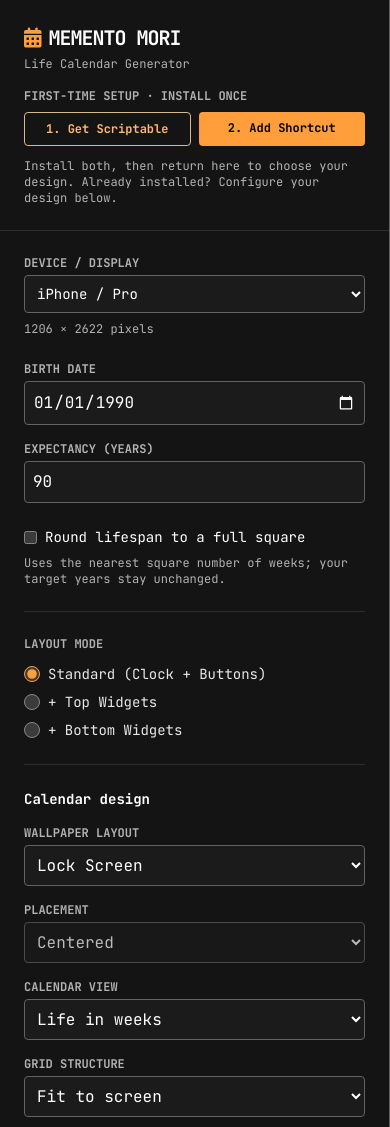
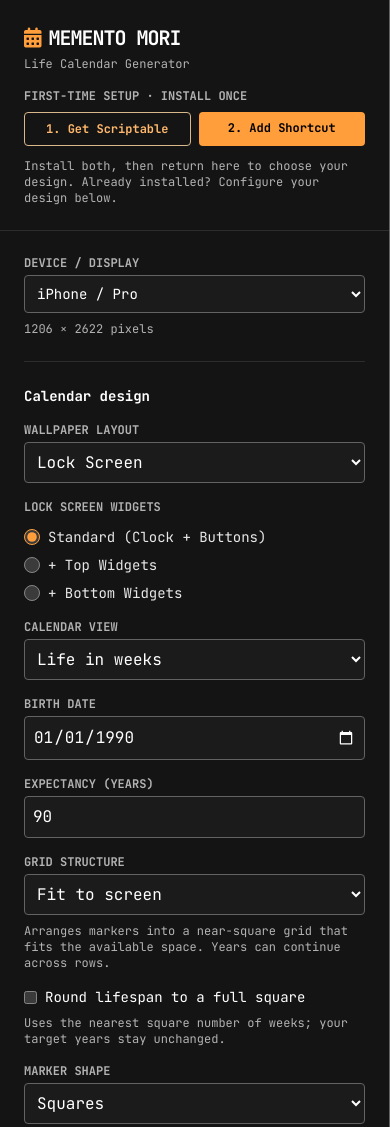
Before and after one commit to jes-bz/life-cal, a plain HTML site: page index.html in a window 390 px wide. Shown: the top 1127 px of the page. Drawn offline with nearby package versions, Linux system fonts and the light colour scheme.

Commit message:
Show configurator options only in their applicable context

```diff
--- a/index.html
+++ b/index.html
@@ -104,29 +104,14 @@
                     <p id="device-note" class="mt-2 text-xs text-gray-500 hidden">Duo uses a fixed left-shifted grid, centered beside the permanent right-side controls.</p>
                 </div>
 
-                <!-- Date & Age -->
-                <div class="space-y-4">
-                    <div>
-                        <label class="block text-xs font-bold uppercase text-gray-400 mb-1">Birth Date</label>
-                        <input type="date" id="dob"
-                            class="appearance-none block w-full bg-gray-50 border border-gray-200 rounded p-2 text-base focus:outline-none focus:border-indigo-500 transition-colors">
-                    </div>
-                    <div>
-                        <label class="block text-xs font-bold uppercase text-gray-400 mb-1">Expectancy (Years)</label>
-                        <input type="number" id="years" value="80" min="1" max="120"
-                            class="appearance-none block w-full bg-gray-50 border border-gray-200 rounded p-2 text-base focus:outline-none focus:border-indigo-500 transition-colors">
-                    </div>
-                </div>
-                <div class="space-y-2">
-                    <label class="flex items-center gap-2 text-sm"><input type="checkbox" id="design-squareLifespan"> Round lifespan to a full square</label>
-                    <p id="lifespan-summary" role="status" class="text-xs text-gray-400">Uses the nearest square number of weeks; your target years stay unchanged.</p>
-                </div>
-
                 <hr class="border-gray-100">
 
+<section class="space-y-4" aria-label="Calendar design">
+<h2 class="text-sm font-bold">Calendar design</h2>
+<div id="screen-options"><label for="design-screen" class="block text-xs font-bold uppercase text-gray-400 mb-1">Wallpaper layout</label><select id="design-screen" class="w-full bg-gray-50 border border-gray-200 rounded p-2 text-base"><option value="lock">Lock Screen</option><option value="home">Home Screen</option></select></div>
                 <!-- Layout Options -->
                 <div id="layout-options" class="space-y-3">
-                    <label class="block text-xs font-bold uppercase text-gray-400 mb-2">Layout Mode</label>
+                    <label class="block text-xs font-bold uppercase text-gray-400 mb-2">Lock Screen widgets</label>
 
                     <div class="space-y-2">
                         <div class="flex items-center">
@@ -148,28 +133,44 @@
                     </div>
                 </div>
 
-                <hr id="layout-divider" class="border-gray-100">
+<div id="placement-options"><label for="design-placement" class="block text-xs font-bold uppercase text-gray-400 mb-1">Placement</label><select id="design-placement" class="w-full bg-gray-50 border border-gray-200 rounded p-2 text-base"><option value="center">Centered</option><option value="bottom">Bottom aligned</option><option value="vertical">Narrow vertical</option><option value="corner">Compact corner</option></select></div>
+<div><label for="design-view" class="block text-xs font-bold uppercase text-gray-400 mb-1">Calendar view</label><select id="design-view" class="w-full bg-gray-50 border border-gray-200 rounded p-2 text-base"><option value="weeks">Life in weeks</option><option value="months">Life in months</option><option value="year">Current year · days</option><option value="combined">Life + current year</option></select></div>
+                <!-- Date & Age -->
+                <div id="lifespan-options" class="space-y-4">
+                    <div>
+                        <label class="block text-xs font-bold uppercase text-gray-400 mb-1">Birth Date</label>
+                        <input type="date" id="dob"
+                            class="appearance-none block w-full bg-gray-50 border border-gray-200 rounded p-2 text-base focus:outline-none focus:border-indigo-500 transition-colors">
+                    </div>
+                    <div>
+                        <label class="block text-xs font-bold uppercase text-gray-400 mb-1">Expectancy (Years)</label>
+                        <input type="number" id="years" value="80" min="1" max="120"
+                            class="appearance-none block w-full bg-gray-50 border border-gray-200 rounded p-2 text-base focus:outline-none focus:border-indigo-500 transition-colors">
+                    </div>
+                </div>
 
-<section class="space-y-4" aria-label="Calendar design">
-<h2 class="text-sm font-bold">Calendar design</h2>
-<div><label for="design-screen" class="block text-xs font-bold uppercase text-gray-400 mb-1">Wallpaper layout</label><select id="design-screen" class="w-full bg-gray-50 border border-gray-200 rounded p-2 text-base"><option value="lock">Lock Screen</option><option value="home">Home Screen</option></select></div>
-<div><label for="design-placement" class="block text-xs font-bold uppercase text-gray-400 mb-1">Placement</label><select id="design-placement" class="w-full bg-gray-50 border border-gray-200 rounded p-2 text-base"><option value="center">Centered</option><option value="bottom">Bottom aligned</option><option value="vertical">Narrow vertical</option><option value="corner">Compact corner</option></select></div>
-<div><label for="design-view" class="block text-xs font-bold uppercase text-gray-400 mb-1">Calendar view</label><select id="design-view" class="w-full bg-gray-50 border border-gray-200 rounded p-2 text-base"><option value="weeks">Life in weeks</option><option value="months">Life in months</option><option value="year">Current year · days</option><option value="combined">Life + current year</option></select></div>
-<div><label for="design-grid" class="block text-xs font-bold uppercase text-gray-400 mb-1">Grid structure</label><select id="design-grid" class="w-full bg-gray-50 border border-gray-200 rounded p-2 text-base"><option value="adaptive">Fit to screen</option><option value="classic">Classic · one year per row</option></select></div>
+<div id="grid-options"><label for="design-grid" class="block text-xs font-bold uppercase text-gray-400 mb-1">Grid structure</label><select id="design-grid" class="w-full bg-gray-50 border border-gray-200 rounded p-2 text-base"><option value="adaptive">Fit to screen</option><option value="classic">Classic · one year per row</option></select><p id="grid-help" class="mt-2 text-xs text-gray-400"></p></div>
+                <div id="rounding-options" class="space-y-2">
+                    <label class="flex items-center gap-2 text-sm"><input type="checkbox" id="design-squareLifespan"> Round lifespan to a full square</label>
+                    <p id="lifespan-summary" role="status" class="text-xs text-gray-400">Uses the nearest square number of weeks; your target years stay unchanged.</p>
+                </div>
+
+<div id="classic-options" class="space-y-3">
+<div><label for="design-ageLabels" class="block text-xs font-bold uppercase text-gray-400 mb-1">Age labels</label><select id="design-ageLabels" class="w-full bg-gray-50 border border-gray-200 rounded p-2 text-base"><option value="none">None</option><option value="5">Every 5 years</option><option value="10">Every 10 years</option></select></div>
+<label class="flex items-center gap-2 text-sm"><input type="checkbox" id="design-decades"> Separate decades</label>
+<label id="midyear-options" class="flex items-center gap-2 text-sm"><input type="checkbox" id="design-midyear"> Gap after week 26</label>
+</div>
 <div><label for="design-shape" class="block text-xs font-bold uppercase text-gray-400 mb-1">Marker shape</label><select id="design-shape" class="w-full bg-gray-50 border border-gray-200 rounded p-2 text-base"><option value="square">Squares</option><option value="rounded">Rounded squares</option><option value="circle">Circles</option></select></div>
 <div><label for="design-future" class="block text-xs font-bold uppercase text-gray-400 mb-1">Future markers</label><select id="design-future" class="w-full bg-gray-50 border border-gray-200 rounded p-2 text-base"><option value="dim">Solid / dim</option><option value="outline">Hollow outlines</option><option value="hidden">Hidden</option></select></div>
 <div><label for="design-highlight" class="block text-xs font-bold uppercase text-gray-400 mb-1">Current period</label><select id="design-highlight" class="w-full bg-gray-50 border border-gray-200 rounded p-2 text-base"><option value="none">No accent</option><option value="color">Accent color</option><option value="outline">Accent outline</option><option value="larger">Larger accent marker</option></select></div>
-<div><label for="design-ageLabels" class="block text-xs font-bold uppercase text-gray-400 mb-1">Age markers · classic grid</label><select id="design-ageLabels" class="w-full bg-gray-50 border border-gray-200 rounded p-2 text-base"><option value="none">None</option><option value="5">Every 5 years</option><option value="10">Every 10 years</option></select></div>
-<label class="flex items-center gap-2 text-sm"><input type="checkbox" id="design-decades"> Separate decades · classic grid</label>
-<label class="flex items-center gap-2 text-sm"><input type="checkbox" id="design-midyear"> Gap after week 26 · classic weeks</label>
-<div><label for="design-accent" class="block text-xs font-bold uppercase text-gray-400 mb-1">Current-period accent</label><input type="color" id="design-accent" class="h-10 w-full"></div>
+<div id="accent-options"><label for="design-accent" class="block text-xs font-bold uppercase text-gray-400 mb-1">Current-period accent</label><input type="color" id="design-accent" class="h-10 w-full"></div>
 <label class="flex items-center gap-2 text-sm"><input type="checkbox" id="show-icons"> Preview sample icons and widgets · not in image</label>
 <details><summary class="cursor-pointer text-sm font-bold">Advanced placement and contrast</summary><div class="space-y-4 pt-4">
 <label for="design-scale" class="block text-xs text-gray-400">Grid size <output id="value-scale"></output><input id="design-scale" type="range" min="30" max="100" class="block w-full mt-2"></label>
-<label for="design-position" class="block text-xs text-gray-400">Vertical position · top to bottom <output id="value-position"></output><input id="design-position" type="range" min="0" max="100" class="block w-full mt-2"></label>
+<label id="position-options" for="design-position" class="block text-xs text-gray-400">Vertical position · top to bottom <output id="value-position"></output><input id="design-position" type="range" min="0" max="100" class="block w-full mt-2"></label>
 <label for="design-spacing" class="block text-xs text-gray-400">Marker spacing <output id="value-spacing"></output><input id="design-spacing" type="range" min="0" max="75" class="block w-full mt-2"></label>
-<label for="design-futureOpacity" class="block text-xs text-gray-400">Future marker opacity <output id="value-futureOpacity"></output><input id="design-futureOpacity" type="range" min="0" max="100" class="block w-full mt-2"></label>
-</div></details><p class="text-xs text-gray-400">Classic rows represent years. Year view uses one marker per day. Layout does not change the Shortcut’s destination: select Home Screen or Lock Screen in its Set Wallpaper action. Duo always reserves its permanent right-side controls.</p></section>
+<label id="opacity-options" for="design-futureOpacity" class="block text-xs text-gray-400">Future marker opacity <output id="value-futureOpacity"></output><input id="design-futureOpacity" type="range" min="0" max="100" class="block w-full mt-2"></label>
+</div></details><p class="text-xs text-gray-400">Year view uses one marker per day. Wallpaper layout reserves space for your icons or widgets; choose the actual destination in the Shortcut’s Set Wallpaper action.</p></section>
 
                 <!-- Colors -->
                 <div class="space-y-4">
@@ -201,7 +202,7 @@
                                 class="flex-1 bg-gray-50 border border-gray-200 rounded p-2 text-base font-mono uppercase">
                         </div>
                     </div>
-                    <div>
+                    <div id="future-color-options">
                         <label id="label-rest" class="block text-xs font-bold uppercase text-gray-400 mb-1">Future Weeks</label>
                         <div class="flex items-center space-x-2">
                             <input type="color" id="color-rest" value="#333333"
@@ -547,6 +548,20 @@
             els.deviceSize.textContent = `${width} × ${height} pixels`;
             const isDuo = state.device.startsWith('duo-');
             els.deviceNote.classList.toggle('hidden', !isDuo);
+            const show = (id, visible) => document.getElementById(id).classList.toggle('hidden', !visible);
+            show('screen-options', !isDuo);
+            show('placement-options', !isDuo && state.screen === 'home');
+            show('position-options', !isDuo);
+            show('grid-options', state.view !== 'year');
+            show('rounding-options', state.grid === 'adaptive' && state.view !== 'year');
+            show('accent-options', state.highlight !== 'none');
+            show('opacity-options', state.future !== 'hidden');
+            const hasAgeLabels = state.grid === 'classic' && state.view !== 'year' && state.ageLabels !== 'none';
+            show('future-color-options', state.future !== 'hidden' || hasAgeLabels);
+            show('lifespan-options', state.view !== 'year');
+            document.getElementById('grid-help').textContent = state.grid === 'adaptive'
+                ? 'Arranges markers into a near-square grid that fits the available space. Years can continue across rows.'
+                : 'Each row is one year: 52 weeks or 12 months. Age labels and decade gaps follow these rows.';
             for (const key of ['screen', 'placement', 'position']) {
                 document.getElementById('design-' + key).disabled = isDuo || (key === 'placement' && state.screen !== 'home');
             }
@@ -559,10 +574,11 @@
                 : canRound ? `Uses the nearest square number of ${lifespan.unit}; your target years stay unchanged.`
                 : 'Available with Fit to screen in life views.';
             const classic = state.grid === 'classic' && state.view !== 'year';
+            show('classic-options', classic);
+            show('midyear-options', classic && state.view !== 'months');
             for (const key of ['ageLabels', 'decades']) document.getElementById('design-' + key).disabled = !classic;
             document.getElementById('design-midyear').disabled = !classic || state.view === 'months';
             document.getElementById('layout-options').classList.toggle('hidden', isDuo || state.screen === 'home');
-            document.getElementById('layout-divider').classList.toggle('hidden', isDuo);
             document.getElementById('preview-notch').classList.toggle('hidden', isDuo);
 
             // Fill Background
```
